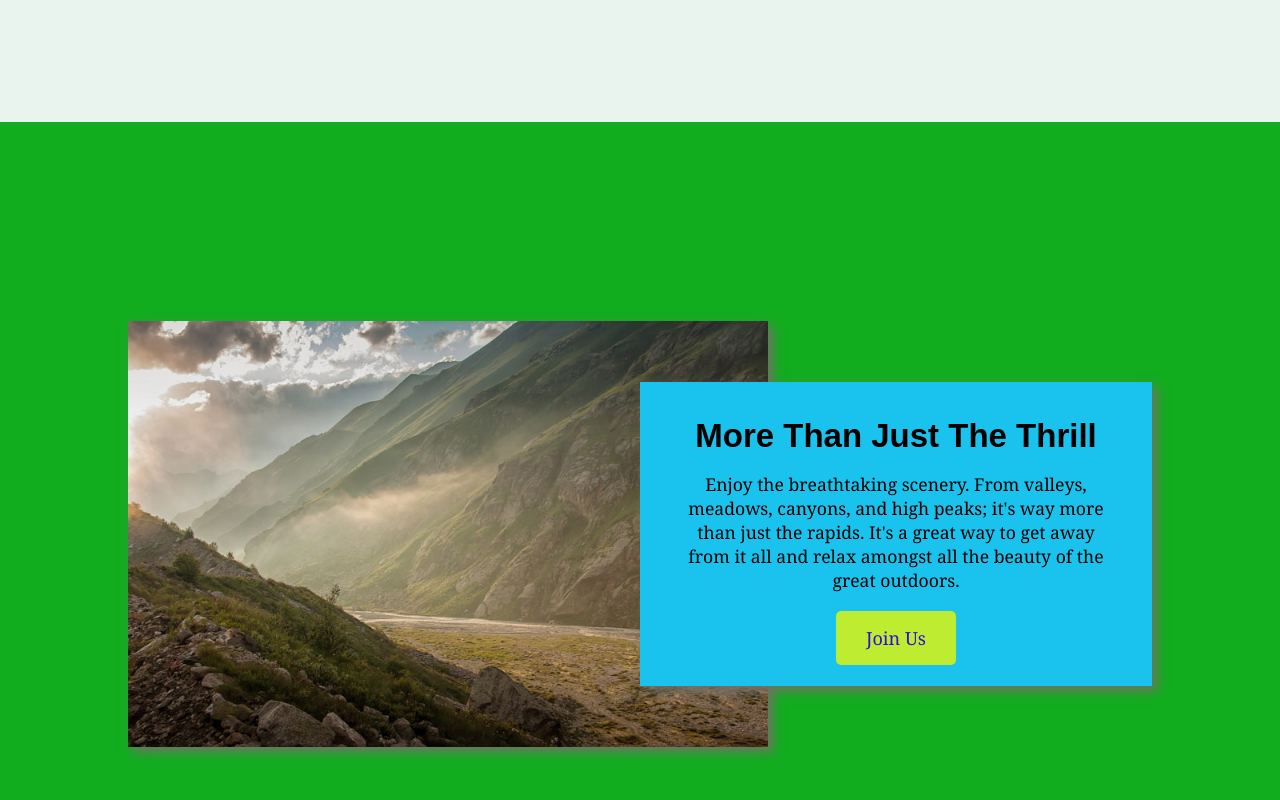
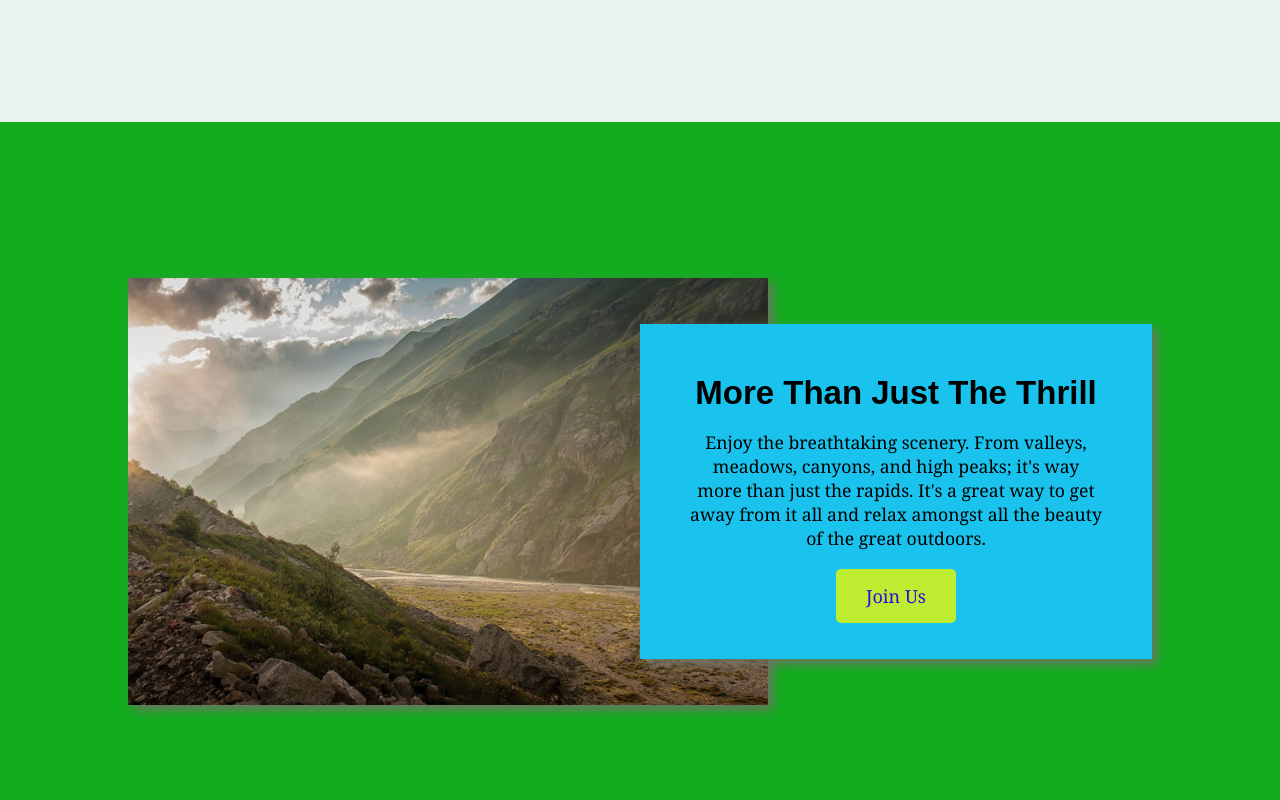
Before and after one commit to aimasrem/wdd130, a plain HTML site: page wwr/index.html in a window 1280 px wide. Shown: the part 1560-2360 px from the top of the page. Drawn offline with Linux system fonts and the light colour scheme.

Commit message:
add change

```diff
--- a/wwr/styles/style.css
+++ b/wwr/styles/style.css
@@ -98,17 +98,17 @@ nav a:hover {
 }
 
 #background {
-    height : 725px;
+    height : 700px;
     background-color :#12ac1f;
     color: black;
-    margin-bottom: 100px;
+    margin-bottom: 40px;
     grid-column: 1/11;
     grid-row: 4/9;
 }
 
 .msg {
     background-color : rgb(26, 195, 237);
-    padding: 35px;
+    padding: 50px;
     grid-column: 6/10;
     grid-row: 6/7;
     box-shadow: 5px 5px 10px #6f7364;
@@ -119,6 +119,7 @@ footer{
     color: black;
     padding: 25px 50px;
     margin-top: 200px;
+    display: flex;
     justify-content: space-around;
     align-items: center;
 }
```
